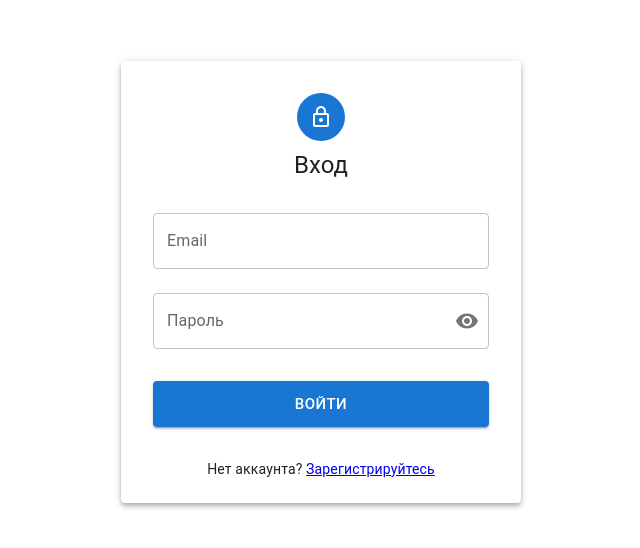
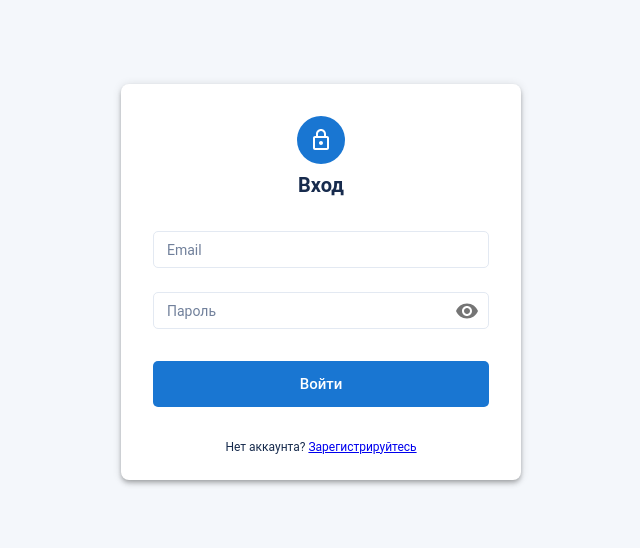
Before and after one commit to YushkevichAA/expense_tracking_app, a React (Vite) app in the folder frontend/: page /auth/sign-in in a window 1280 px wide. Shown: the part 118-666 px from the top of the page, without its empty margins (319-959 px from the left). Built offline with nearby package versions, Linux system fonts and the light colour scheme.

Commit message:
создание элементов приложения

```diff
--- a/frontend/src/app/router.tsx
+++ b/frontend/src/app/router.tsx
@@ -5,6 +5,8 @@ import { SignUpForm } from "../widgets/SignUpForm";
 import { checkAuthService } from "../services/server.service";
 import { redirect } from "react-router";
 import { MainPage } from "../pages/MainPage";
+// import MenuAppBar from "../pages/MainPage";
+// import { TuitionPaymentsPage } from "../pages/TuitionPaymentsPage";
 
 const checkAuth = async () => {
   try {
--- /dev/null
+++ b/frontend/src/app/theme.ts
@@ -0,0 +1,130 @@
+import { createTheme } from "@mui/material/styles";
+
+export const theme = createTheme({
+  palette: {
+    mode: "light",
+
+    primary: {
+      main: "#1976d2",
+    },
+
+    background: {
+      default: "#f4f7fb",
+      paper: "#ffffff",
+    },
+
+    text: {
+      primary: "#172b4d",
+      secondary: "#71809b",
+    },
+
+    divider: "#e6ecf4",
+
+    success: {
+      main: "#2e7d32",
+    },
+
+    error: {
+      main: "#d32f2f",
+    },
+  },
+
+  typography: {
+    fontFamily: "Roboto, Arial, sans-serif",
+    fontSize: 14,
+
+    h5: {
+      fontSize: "20px",
+      fontWeight: 700,
+    },
+
+    h6: {
+      fontSize: "18px",
+      fontWeight: 700,
+    },
+
+    body1: {
+      fontSize: "14px",
+    },
+
+    body2: {
+      fontSize: "12px",
+    },
+
+    caption: {
+      fontSize: "11px",
+      color: "#71809b",
+    },
+
+    button: {
+      textTransform: "none",
+      fontWeight: 500,
+    },
+  },
+
+  shape: {
+    borderRadius: 8,
+  },
+
+  components: {
+    MuiButton: {
+      defaultProps: {
+        disableElevation: true,
+      },
+      styleOverrides: {
+        root: {
+          borderRadius: 5,
+          textTransform: "none",
+        },
+      },
+    },
+
+    MuiTextField: {
+      defaultProps: {
+        size: "small",
+        variant: "outlined",
+      },
+    },
+
+    MuiOutlinedInput: {
+      styleOverrides: {
+        root: {
+          backgroundColor: "#ffffff",
+          borderRadius: 5,
+
+          "& .MuiOutlinedInput-notchedOutline": {
+            borderColor: "#e3e9f2",
+          },
+        },
+      },
+    },
+
+    MuiTableCell: {
+      styleOverrides: {
+        root: {
+          borderBottom: "1px solid #e6ecf4",
+          padding: "12px 16px",
+        },
+
+        head: {
+          color: "#71809b",
+          fontSize: 12,
+          fontWeight: 500,
+        },
+      },
+    },
+
+    MuiAppBar: {
+      defaultProps: {
+        elevation: 0,
+        color: "inherit",
+      },
+      styleOverrides: {
+        root: {
+          backgroundColor: "#ffffff",
+          borderBottom: "1px solid #edf0f4",
+        },
+      },
+    },
+  },
+});
```
Also changed, not shown: frontend/src/app/App.tsx (+4 -4 lines).
